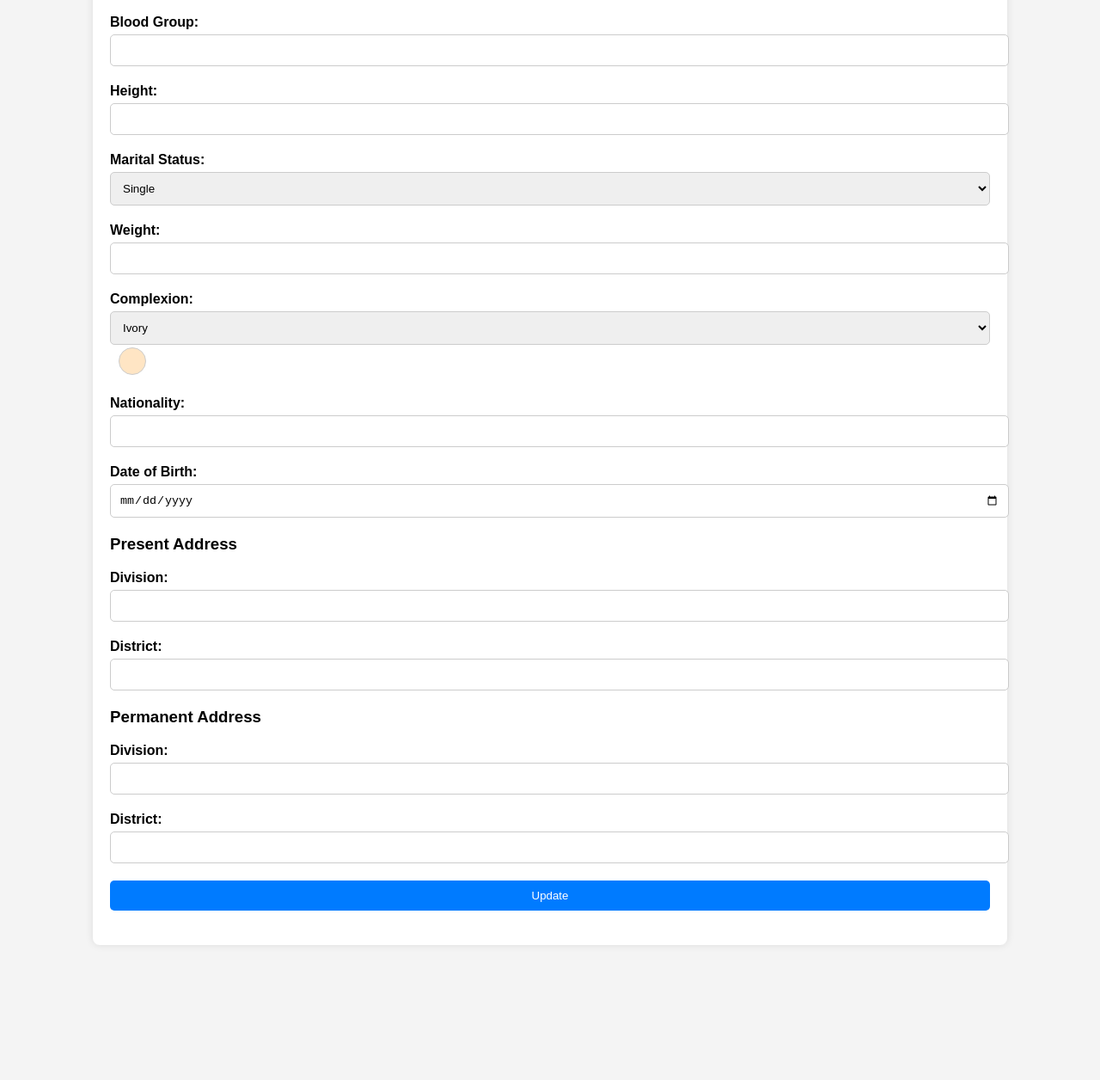
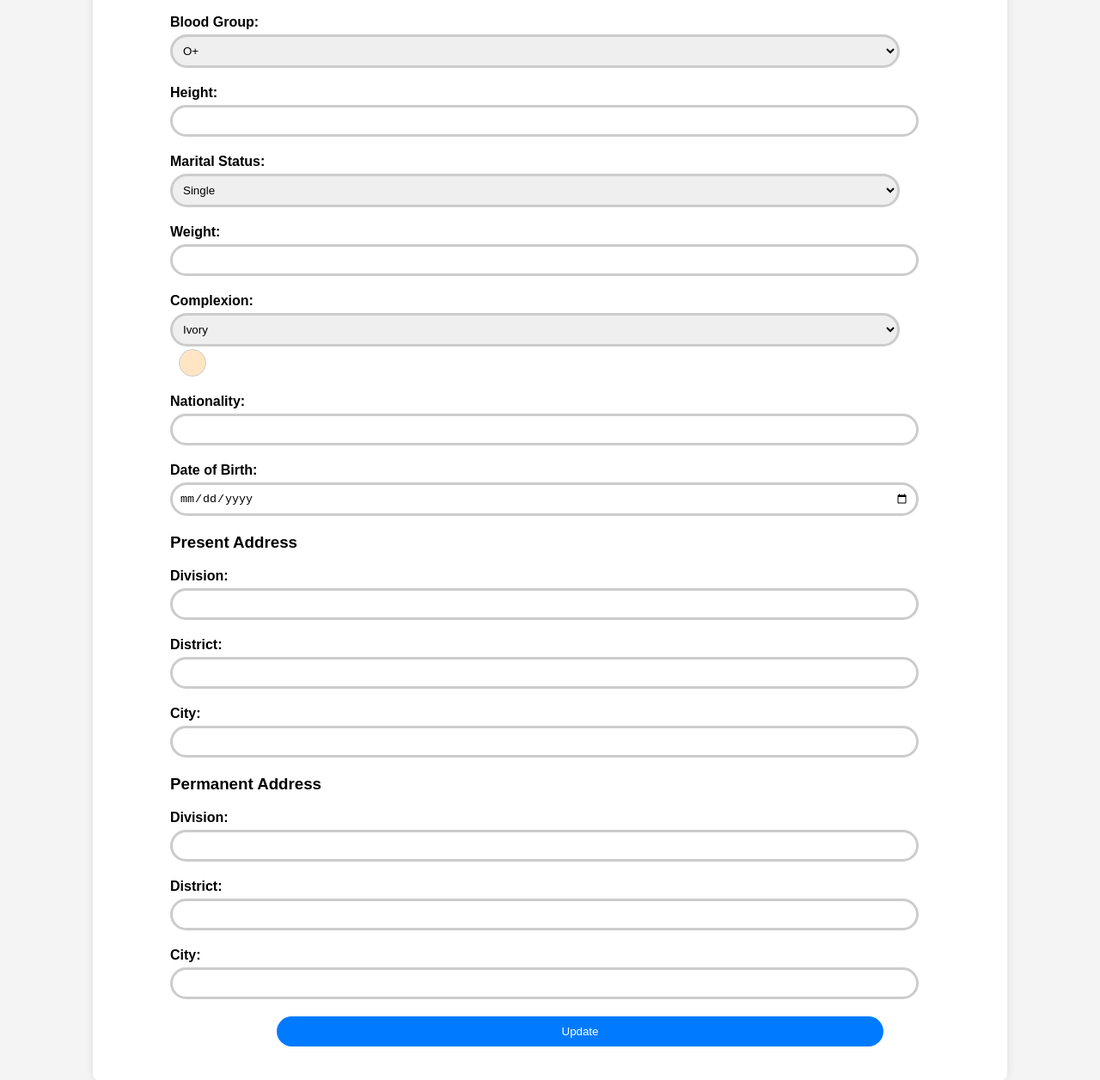
Before and after one commit to Khandakar227/ghotok-web-app, a plain HTML site: page Client/update/index.html in a window 1280 px wide. Shown: the part 572-1828 px from the top of the page at 86% size. Before the commit the page ends 1721 px from the top, so only its background shows below. Drawn offline with Linux system fonts and the light colour scheme.

Commit message:
worked on css

```diff
--- a/Client/search/style.css
+++ b/Client/search/style.css
@@ -22,6 +22,8 @@ h2 {
 
 .form-group {
     margin-bottom: 20px;
+    /* padding-left: 20px; */
+    margin-left: 70px
 }
 
 label {
@@ -30,26 +32,24 @@ label {
     margin-bottom: 5px;
 }
 
-input[type="text"],
-input[type="number"],
-input[type="password"],
-select {
-    width: 100%;
-    padding: 10px;
-    border-radius: 5px;
-    border: 1px solid #ccc;
+input[type="text"], input[type="number"], input[type="password"], select {
+    width: 89%;
+    padding: 8px;
+    border-radius: 22px;
+    border: 3px solid #ccc;
 }
 
 input[type="submit"] {
-    width: 100%;
+    width: 74%;
     padding: 10px;
-    background-color: #007bff;
-    color: #fff;
+    background-color: rgb(0, 123, 255);
+    color: rgb(255, 255, 255);
     border: none;
-    border-radius: 5px;
+    border-radius: 49px;
     cursor: pointer;
-    transition: background-color 0.3s;
+    transition: background-color 0.3s ease 0s;
 }
+
 
 input[type="submit"]:hover {
     background-color: #0056b3;
@@ -59,18 +59,24 @@ input[type="submit"]:hover {
     margin-top: 30px;
     background-color: #f9f9f9;
     padding: 20px;
+    margin-left: 246px; margin-right: 246px;
     border-radius: 8px;
+    align-items: center;
 }
-
+.mid{
+    display: flex;
+    justify-content: center;
+}
 .result {
+    width: 70%;
     border: 1px solid #ccc;
-    padding: 15px;
-    margin-bottom: 15px;
+    padding: 20px;
+    margin-bottom: 17px;
     border-radius: 5px;
     background-color: #fff;
     box-shadow: 0px 0px 10px rgba(0, 0, 0, 0.1);
+
 }
-
 .result h3 {
     margin-top: 0;
     color: #333;
--- a/Client/update/index.html
+++ b/Client/update/index.html
@@ -36,8 +36,17 @@
             <textarea id="description" name="description" rows="4"></textarea>
         </div>
         <div class="form-group">
-            <label for="blood_group">Blood Group:</label>
-            <input type="text" id="blood_group" name="blood_group">
+            <label for="marital_status">Blood Group:</label>
+            <select id="blood_group" name="blood_group">
+                <option value="op">O+</option>
+                <option value="on">O-</option>
+                <option value="ap">A+</option>
+                <option value="an">A-</option>
+                <option value="bp">B+</option>
+                <option value="bn">B-</option>
+                <option value="abp">AB+</option>
+                <option value="abn">AB-</option>
+            </select>
         </div>
         <div class="form-group">
             <label for="height">Height:</label>
@@ -84,8 +93,8 @@
             <label for="date_of_birth">Date of Birth:</label>
             <input type="date" id="date_of_birth" name="date_of_birth">
         </div>
-        <h3>Present Address</h3>
         <div class="form-group">
+            <h3>Present Address</h3>
             <label for="present_address_division">Division:</label>
             <input type="text" id="present_address_division" name="present_address_division">
         </div>
@@ -93,10 +102,13 @@
             <label for="present_address_district">District:</label>
             <input type="text" id="present_address_district" name="present_address_district">
         </div>
-
-        <h3>Permanent Address</h3>
+        <div class="form-group">
+            <label for="present_address_city">City:</label>
+            <input type="text" id="present_address_city" name="present_address_city">
+        </div>
 
         <div class="form-group">
+            <h3>Permanent Address</h3>
             <label for="permanent_address_division">Division:</label>
             <input type="text" id="permanent_address_division" name="permanent_address_division">
         </div>
@@ -105,6 +117,10 @@
             <input type="text" id="permanent_address_district" name="permanent_address_district">
         </div>
         <div class="form-group">
+            <label for="parmanent_address_city">City:</label>
+            <input type="text" id="parmanent_address_city" name="parmanent_address_city">
+        </div>
+        <div class="form-group mid">
             <input type="submit" value="Update">
         </div>
     </form>
--- a/Client/update/style.css
+++ b/Client/update/style.css
@@ -22,7 +22,10 @@ h2 {
 
 .form-group {
     margin-bottom: 20px;
+    /* padding-left: 20px; */
+    margin-left: 70px
 }
+
 
 label {
     font-weight: bold;
@@ -39,21 +42,25 @@ input[type="date"],
 select,
 textarea,
 color {
-    width: 100%;
-    padding: 10px;
-    border-radius: 5px;
-    border: 1px solid #ccc;
+    width: 89%;
+    padding: 8px;
+    border-radius: 22px;
+    border: 3px solid #ccc;
 }
 
 input[type="submit"] {
-    width: 100%;
+    width: 74%;
     padding: 10px;
-    background-color: #007bff;
-    color: #fff;
+    background-color: rgb(0, 123, 255);
+    color: rgb(255, 255, 255);
     border: none;
-    border-radius: 5px;
+    border-radius: 49px;
     cursor: pointer;
-    transition: background-color 0.3s;
+    transition: background-color 0.3s ease 0s;
+}
+.mid{
+    display: flex;
+    justify-content: center;
 }
 
 input[type="submit"]:hover {
@@ -61,11 +68,13 @@ input[type="submit"]:hover {
 }
 
 .color-sample {
-    display: inline-block;
+    display: block;
+    vertical-align: middle;  /* Added this for vertical alignment */
     width: 30px;
     height: 30px;
     margin-left: 10px;
     margin-top: 3px;
+    margin-bottom: 3px;  /* Added this for better spacing */
     border-radius: 50%;
     border: 1px solid #ccc;
 }
```
Also changed, not shown: Client/search/index.html (+12 -5 lines).
